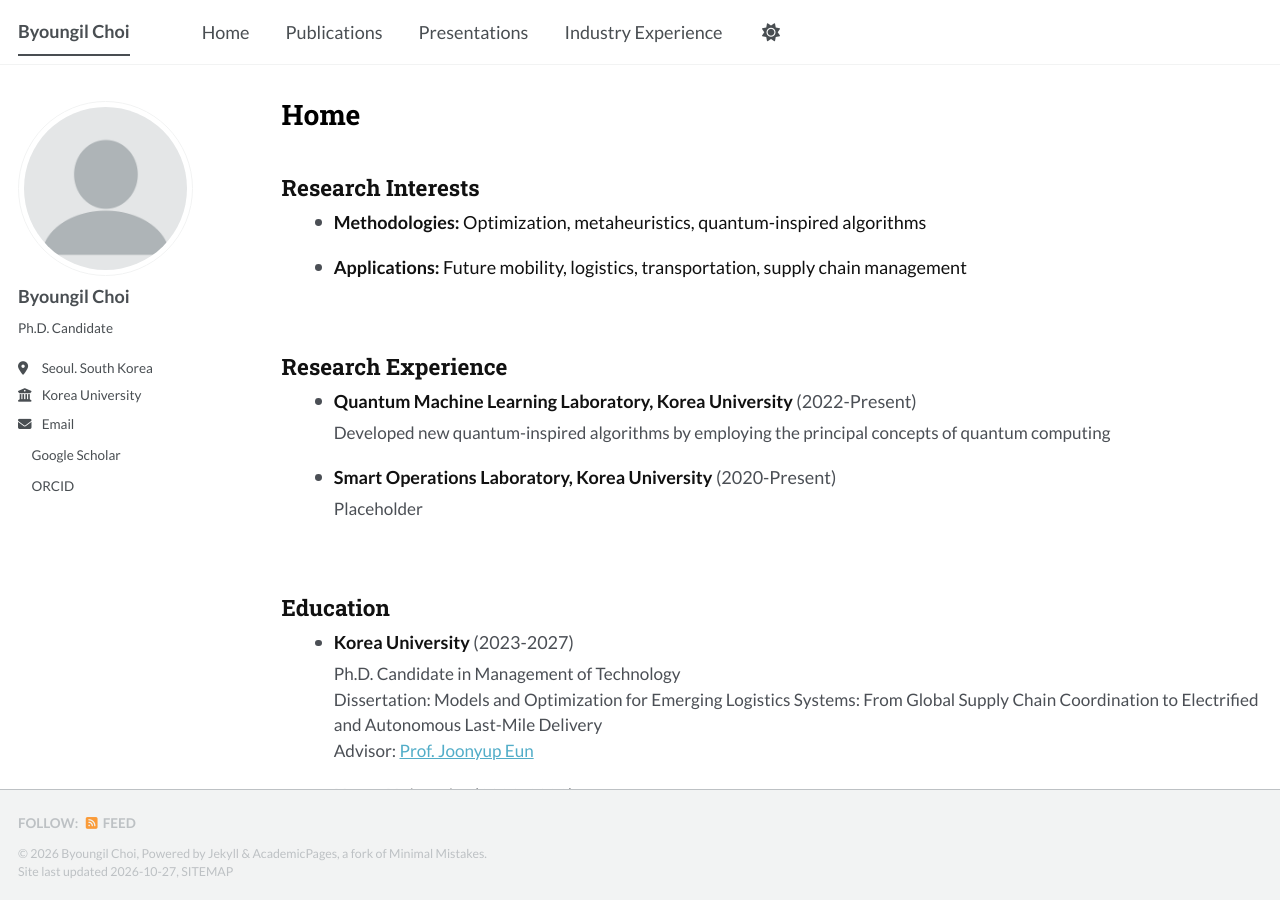
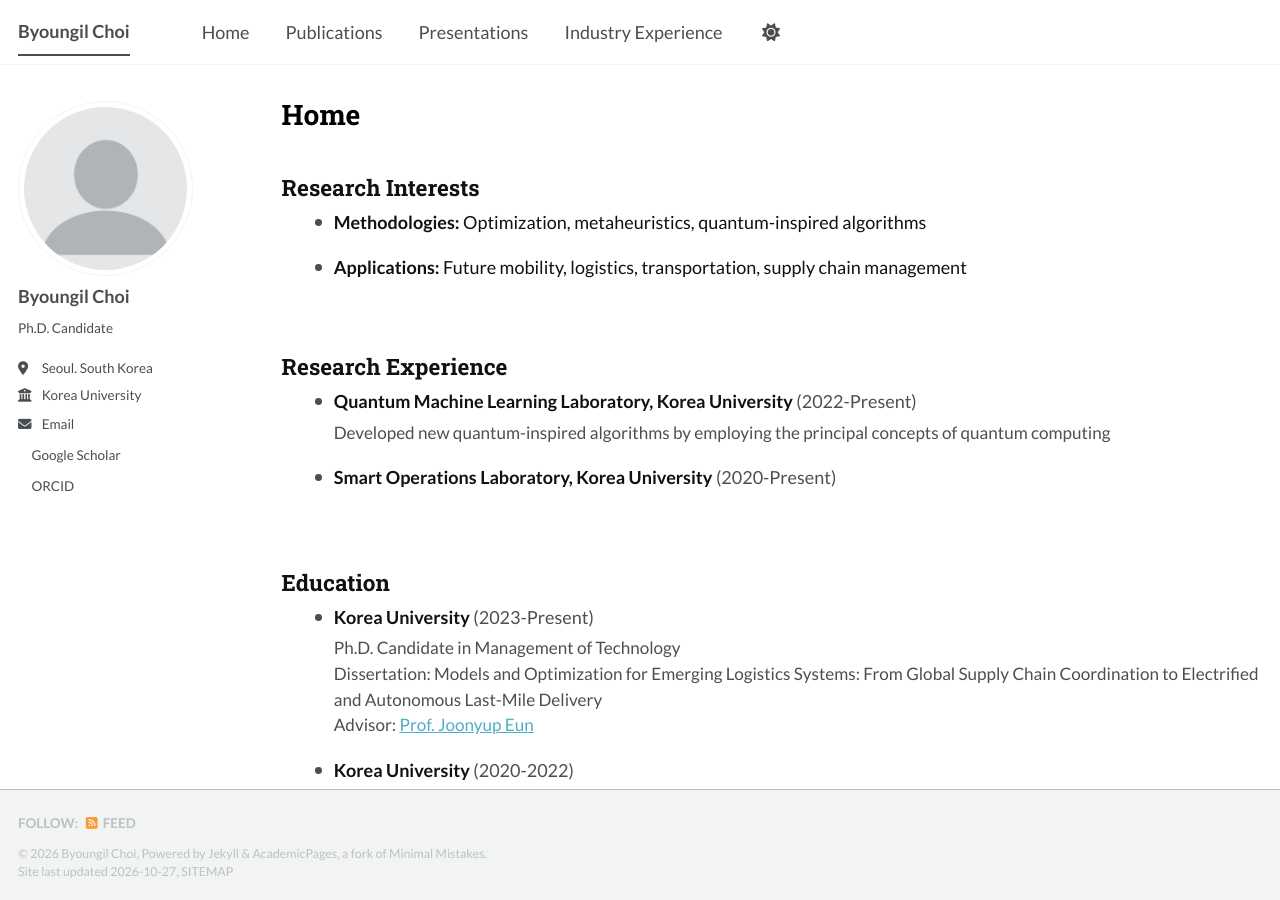
Before and after one commit to smallgiant-cbi/smallgiant-cbi.github.io, a Jekyll site: the page built from _pages/about.html, in a window 1280 px wide and 900 px high. Built offline with Jekyll 4.4.1, drawn with Linux system fonts in a browser that asks for light colours; a style sheet for code colours, icons or effects is not loaded.

Commit message:
Home 수정

```diff
--- a/_pages/about.html
+++ b/_pages/about.html
@@ -27,7 +27,6 @@ redirect_from:
       </div></article>
       <article class="home-entry"><span class="home-dot" aria-hidden="true"></span><div class="publication-content">
         <h3 class="publication-title">Smart Operations Laboratory, Korea University <span class="home-entry-dates">(2020-Present)</span></h3>
-        <p class="publication-details">Placeholder</p>
       </div></article>
     </div>
   </section>
@@ -36,7 +35,7 @@ redirect_from:
     <h2 id="education">Education</h2>
     <div class="home-list">
       <article class="home-entry"><span class="home-dot" aria-hidden="true"></span><div class="publication-content">
-        <h3 class="publication-title">Korea University <span class="home-entry-dates">(2023-2027)</span></h3>
+        <h3 class="publication-title">Korea University <span class="home-entry-dates">(2023-Present)</span></h3>
         <p class="publication-details">Ph.D. Candidate in Management of Technology</p>
         <p class="publication-details">Dissertation: Models and Optimization for Emerging Logistics Systems: From Global Supply Chain Coordination to Electrified and Autonomous Last-Mile Delivery</p>
         <p class="publication-details">Advisor: <a href="https://solab.korea.ac.kr/members/professor">Prof. Joonyup Eun</a></p>
```
